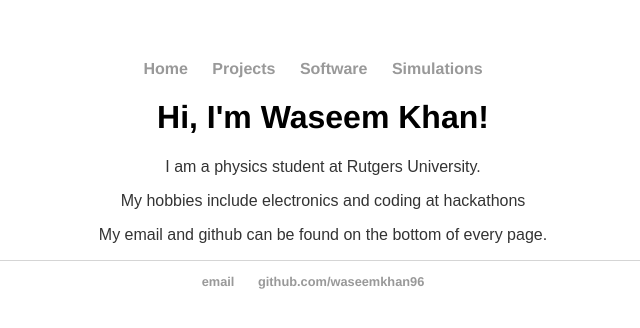
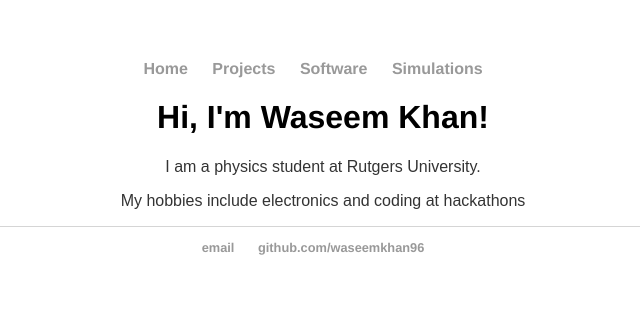
Before and after one commit to wasdkhan/wasdkhan.github.io, a Jekyll site: the page built from index.html, in a window 1280 px wide. Shown: the top 328 px of the page, without its empty margins (317-957 px from the left). Built offline with Jekyll 4.4.1, drawn with Linux system fonts in a browser that asks for light colours.

Commit message:
removed last line on homepage

```diff
--- a/index.html
+++ b/index.html
@@ -6,5 +6,4 @@ title: Waseem Khan
 	<h1>Hi, I'm Waseem Khan!</h1>
 	<p>I am a physics student at  Rutgers University. </p>
 	<p>My hobbies include electronics and coding at hackathons </p>
-	<p>My email and github can be found on the bottom of every page.</p>
 </div><!-- /.blurb -->
```
